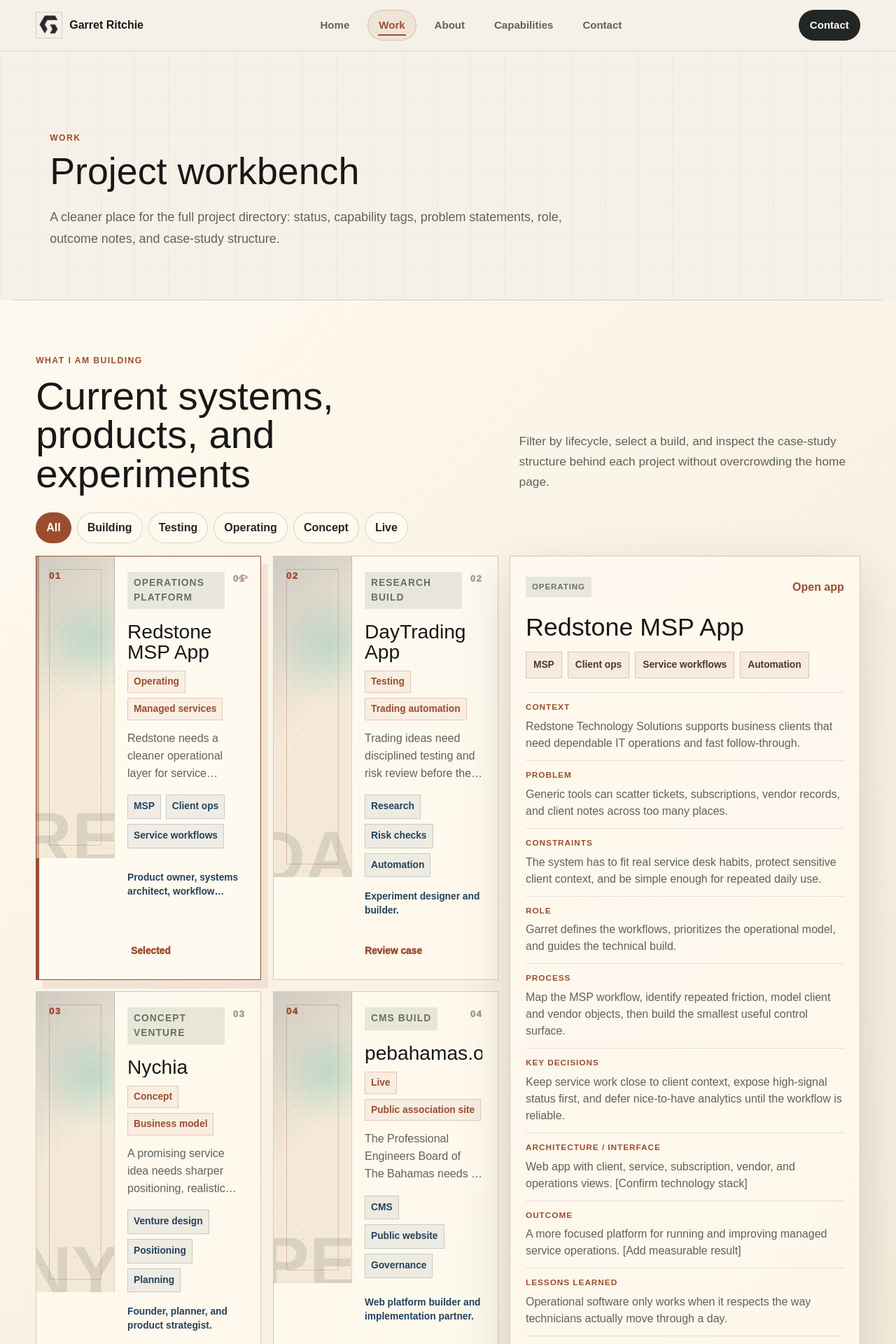
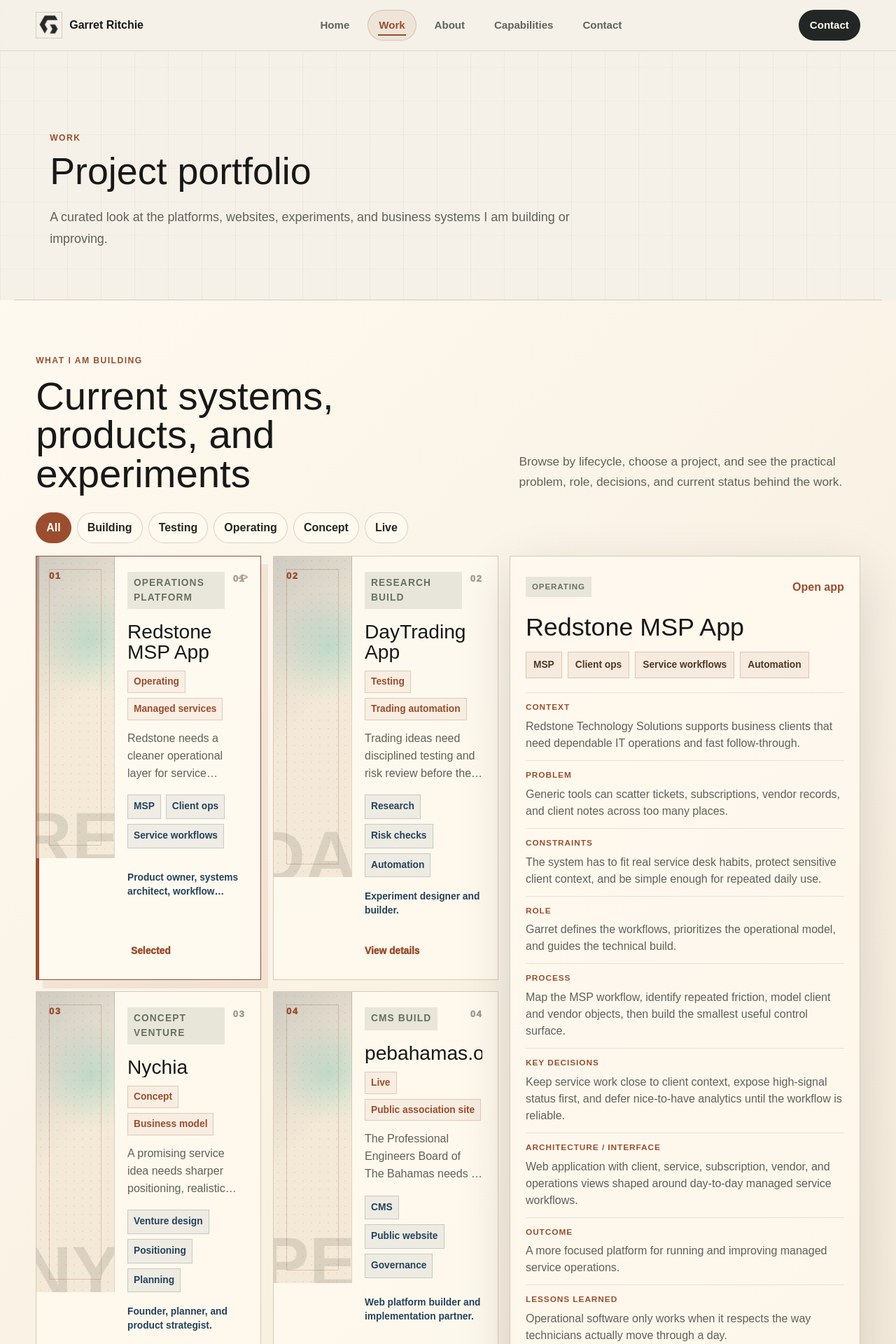
Before and after one commit to garretritchie/personal, a Next.js app: page /work in a window 1280 px wide. Shown: the top 1920 px of the page at 70% size. Built offline with nearby package versions, Linux system fonts and the light colour scheme.

Commit message:
Remove internal-facing site copy

```diff
--- a/app/capabilities/page.tsx
+++ b/app/capabilities/page.tsx
@@ -9,8 +9,8 @@ export default function CapabilitiesPage() {
         <p className="section-kicker">Capabilities</p>
         <h1 id="capabilities-title">Practical systems across technology, business, AI, and experience.</h1>
         <p>
-          A more scannable version of the resume: coherent domains, credentials, and
-          applied strengths grouped by how they show up in real projects.
+          The practical strengths I bring to business technology, operations,
+          automation, education, and digital product work.
         </p>
       </section>
 
--- a/app/components.tsx
+++ b/app/components.tsx
@@ -202,7 +202,7 @@ export function ProjectSummaryCard({ project, index = 0 }: { project: Project; i
     <Link
       className="project-card"
       href="/work"
-      aria-label={`View ${project.name} in the project workbench`}
+      aria-label={`View ${project.name} in the project portfolio`}
     >
       <div className="project-visual" aria-hidden="true">
         <span>{String(index + 1).padStart(2, "0")}</span>
@@ -226,7 +226,7 @@ export function ProjectSummaryCard({ project, index = 0 }: { project: Project; i
         </div>
       </div>
       <span className="project-role">{project.role}</span>
-      <span className="project-link-cue" aria-hidden="true">Open workbench -&gt;</span>
+      <span className="project-link-cue" aria-hidden="true">Open project -&gt;</span>
     </Link>
   );
 }
@@ -307,7 +307,7 @@ export function ProjectWorkbench() {
               </div>
               <span className="project-role">{project.role}</span>
               <span className="project-link-cue" aria-hidden="true">
-                {selectedProject.slug === project.slug ? "Selected" : "Review case"}
+                {selectedProject.slug === project.slug ? "Selected" : "View details"}
               </span>
             </button>
           ))}
--- a/app/contact/page.tsx
+++ b/app/contact/page.tsx
@@ -11,8 +11,8 @@ export default function ContactPage() {
         <p className="section-kicker">Contact</p>
         <h1 id="contact-title">Garret K. Ritchie</h1>
         <p>
-          Contact details now live in the footer so they are available from every
-          page without a separate directory view.
+          Reach me for Redstone Technology Solutions, collaboration, project feedback,
+          professional networking, technical instruction, or practical automation ideas.
         </p>
         <div className="hero-actions">
           <a className="primary-action" href="#footer-contact">
--- a/app/page.tsx
+++ b/app/page.tsx
@@ -31,7 +31,7 @@ export default function Home() {
             </p>
             <div className="hero-actions" aria-label="Page actions">
               <Link className="primary-action" href="/work">
-                View workbench
+                View projects
                 <span aria-hidden="true">-&gt;</span>
               </Link>
               <Link className="secondary-action" href="/about">About Garret</Link>
@@ -94,7 +94,7 @@ export default function Home() {
         </div>
         <div className="section-action-row">
           <Link className="primary-action" href="/work">
-            Open full workbench
+            Open project portfolio
             <span aria-hidden="true">-&gt;</span>
           </Link>
         </div>
@@ -102,7 +102,7 @@ export default function Home() {
 
       <section className="section-shell quote-section" aria-labelledby="home-quote-title">
         <div className="quote-copy">
-          <p className="section-kicker">04 / Field notes</p>
+          <p className="section-kicker">04 / Experience</p>
           <h2 id="home-quote-title">Experience teaches what theory cannot.</h2>
           <p>
             Build the thing, test it in the real world, notice the friction, then make
--- a/app/site-content.ts
+++ b/app/site-content.ts
@@ -63,7 +63,7 @@ export const projects: Project[] = [
       "Redstone needs a cleaner operational layer for service visibility, client activity, subscriptions, vendors, and internal execution.",
     role: "Product owner, systems architect, workflow designer, and implementation lead.",
     outcome:
-      "A purpose-built operations workspace for standardizing daily MSP work. [Add measurable result]",
+      "A purpose-built operations workspace for standardizing daily MSP work and making service activity easier to manage.",
     caseStudy: {
       context:
         "Redstone Technology Solutions supports business clients that need dependable IT operations and fast follow-through.",
@@ -78,9 +78,9 @@ export const projects: Project[] = [
       keyDecisions:
         "Keep service work close to client context, expose high-signal status first, and defer nice-to-have analytics until the workflow is reliable.",
       architecture:
-        "Web app with client, service, subscription, vendor, and operations views. [Confirm technology stack]",
+        "Web application with client, service, subscription, vendor, and operations views shaped around day-to-day managed service workflows.",
       outcome:
-        "A more focused platform for running and improving managed service operations. [Add measurable result]",
+        "A more focused platform for running and improving managed service operations.",
       lessons:
         "Operational software only works when it respects the way technicians actually move through a day.",
       currentStatus: "Operating and evolving with Redstone workflows.",
@@ -99,7 +99,7 @@ export const projects: Project[] = [
       "Trading ideas need disciplined testing and risk review before they become anything close to real-world action.",
     role: "Experiment designer and builder.",
     outcome:
-      "A research environment for strategy testing, paper workflows, and clearer decision rules. [Add measurable result]",
+      "A research environment for strategy testing, paper workflows, and clearer decision rules.",
     caseStudy: {
       context:
         "The project explores whether AI-assisted tooling can help make trading research more structured and less emotional.",
@@ -114,9 +114,9 @@ export const projects: Project[] = [
       keyDecisions:
         "Prioritize paper-trading, explainability, and risk checks over live execution.",
       architecture:
-        "Research web app with strategy notes, scenario checks, and evaluation views. [Confirm technology stack]",
+        "Research web app with strategy notes, scenario checks, and evaluation views.",
       outcome:
-        "A safer place to reason about trading ideas before committing real capital. [Add measurable result]",
+        "A safer place to reason about trading ideas before committing real capital.",
       lessons:
         "The most useful automation often slows you down at the right moment.",
       currentStatus: "Testing and research.",
@@ -135,7 +135,7 @@ export const projects: Project[] = [
       "A promising service idea needs sharper positioning, realistic economics, and a launch path before it becomes a business.",
     role: "Founder, planner, and product strategist.",
     outcome:
-      "A planning workspace that turns scattered thinking into a clearer venture model. [Add measurable result]",
+      "A planning workspace that turns scattered thinking into a clearer venture model.",
     caseStudy: {
       context:
         "Nychia is a business concept being shaped through strategy, market thinking, and operating assumptions.",
@@ -150,9 +150,9 @@ export const projects: Project[] = [
       keyDecisions:
         "Treat the venture as a set of experiments rather than a finished brand.",
       architecture:
-        "Planning and research workspace with structured notes and financial assumptions. [Confirm technology stack]",
+        "Planning and research workspace with structured notes, market questions, and financial assumptions.",
       outcome:
-        "A more disciplined concept with clearer questions to validate. [Add measurable result]",
+        "A more disciplined concept with clearer questions to validate.",
       lessons:
         "A business plan is most useful when it shows what still needs to be proven.",
       currentStatus: "Concept validation.",
@@ -171,7 +171,7 @@ export const projects: Project[] = [
       "The Professional Engineers Board of The Bahamas needs a maintainable public web presence with administrative publishing workflows.",
     role: "Web platform builder and implementation partner.",
     outcome:
-      "A public site and CMS foundation for board information, updates, forms, and ongoing content. [Add measurable result]",
+      "A public site and CMS foundation for board information, updates, forms, and ongoing content.",
     caseStudy: {
       context:
         "Professional associations need trustworthy public information and a manageable publishing process.",
@@ -186,9 +186,9 @@ export const projects: Project[] = [
       keyDecisions:
         "Use a CMS model so routine updates do not require rebuilding the site manually.",
       architecture:
-        "Public website with content management for pages, news, forms, and board information. [Confirm technology stack]",
+        "Public website with content management for pages, news, forms, and board information.",
       outcome:
-        "A stronger public-facing platform for professional board communication. [Add measurable result]",
+        "A stronger public-facing platform for professional board communication.",
       lessons:
         "Administrative usability matters as much as front-end polish for institutional sites.",
       currentStatus: "Live CMS site.",
@@ -207,7 +207,7 @@ export const projects: Project[] = [
       "Personal knowledge, sensitive documents, project memory, and AI-assisted workflows need clearer structure and boundaries.",
     role: "System designer and builder.",
     outcome:
-      "A second-generation personal operating system for organizing decisions, documents, and project context. [Add measurable result]",
+      "A second-generation personal operating system for organizing decisions, documents, and project context.",
     caseStudy: {
       context:
         "Project Zion 2.0 continues Garret's work on a private operating system for personal and professional knowledge.",
@@ -222,9 +222,9 @@ export const projects: Project[] = [
       keyDecisions:
         "Make boundaries explicit before adding automation.",
       architecture:
-        "Personal knowledge system with documents, relationship context, project memory, and AI workflows. [Confirm technology stack]",
+        "Personal knowledge system with documents, relationship context, project memory, and AI workflows.",
       outcome:
-        "A clearer foundation for remembering, deciding, and building across projects. [Add measurable result]",
+        "A clearer foundation for remembering, deciding, and building across projects.",
       lessons:
         "AI is more useful when the human-designed information structure is already sane.",
       currentStatus: "MVP build.",
@@ -243,7 +243,7 @@ export const projects: Project[] = [
       "Bits & Bytes Cafe needs a maintainable public site for menu content, imagery, updates, and a brand presence that can keep growing.",
     role: "Website builder and CMS implementer.",
     outcome:
-      "A content-managed site that can grow beyond a static brochure. [Add measurable result]",
+      "A content-managed site that can grow beyond a static brochure.",
     caseStudy: {
       context:
         "Food and hospitality websites need to be visually useful, current, and simple to maintain.",
@@ -258,9 +258,9 @@ export const projects: Project[] = [
       keyDecisions:
         "Treat menu and update content as managed content rather than hard-coded page text.",
       architecture:
-        "CMS-backed website for public pages, menus, media, and updates. [Confirm technology stack]",
+        "CMS-backed website for public pages, menus, media, and updates.",
       outcome:
-        "A practical, maintainable cafe web presence. [Add measurable result]",
+        "A practical, maintainable cafe web presence.",
       lessons:
         "Small business sites succeed when owners can keep them fresh without friction.",
       currentStatus: "Live CMS site.",
@@ -279,7 +279,7 @@ export const projects: Project[] = [
       "Synergy Bahamas needs a future-facing platform that combines public content, course delivery, and learning operations.",
     role: "Platform strategist and builder.",
     outcome:
-      "A combined LMS and CMS foundation for training programs, student engagement, and education operations. [Add measurable result]",
+      "A combined LMS and CMS foundation for training programs, student engagement, and education operations.",
     caseStudy: {
       context:
         "Education platforms have to serve public discovery, enrolled learners, administrators, and instructors.",
@@ -294,9 +294,9 @@ export const projects: Project[] = [
       keyDecisions:
         "Design the CMS and LMS as related capabilities rather than separate islands.",
       architecture:
-        "Education website with content management and learning-management capabilities. [Confirm technology stack]",
+        "Education website with content management and learning-management capabilities.",
       outcome:
-        "A stronger digital platform for courses, training, and long-term education operations. [Add measurable result]",
+        "A stronger digital platform for courses, training, and long-term education operations.",
       lessons:
         "Learning platforms need operational clarity before they need feature volume.",
       currentStatus: "Building.",
--- a/app/work/page.tsx
+++ b/app/work/page.tsx
@@ -6,10 +6,10 @@ export default function WorkPage() {
       <SiteHeader />
       <section className="page-hero" aria-labelledby="work-title">
         <p className="section-kicker">Work</p>
-        <h1 id="work-title">Project workbench</h1>
+        <h1 id="work-title">Project portfolio</h1>
         <p>
-          A cleaner place for the full project directory: status, capability tags,
-          problem statements, role, outcome notes, and case-study structure.
+          A curated look at the platforms, websites, experiments, and business
+          systems I am building or improving.
         </p>
       </section>
       <section className="section-shell workbench-section" aria-labelledby="projects-title">
@@ -19,8 +19,8 @@ export default function WorkPage() {
             <h2 id="projects-title">Current systems, products, and experiments</h2>
           </div>
           <p>
-            Filter by lifecycle, select a build, and inspect the case-study structure
-            behind each project without overcrowding the home page.
+            Browse by lifecycle, choose a project, and see the practical problem,
+            role, decisions, and current status behind the work.
           </p>
         </div>
         <ProjectWorkbench />
```
